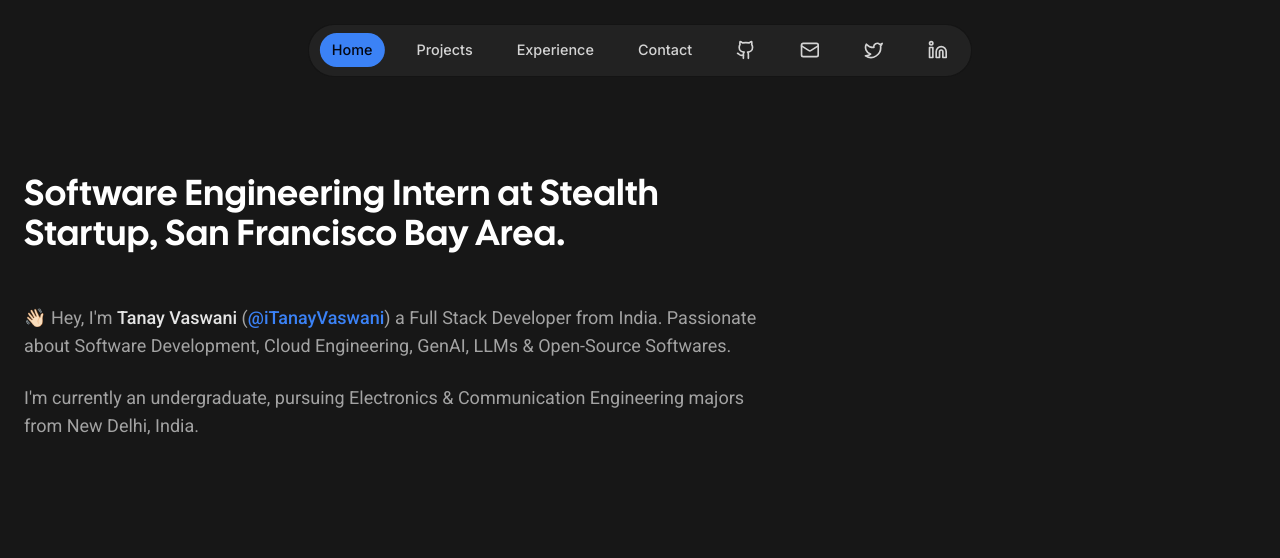
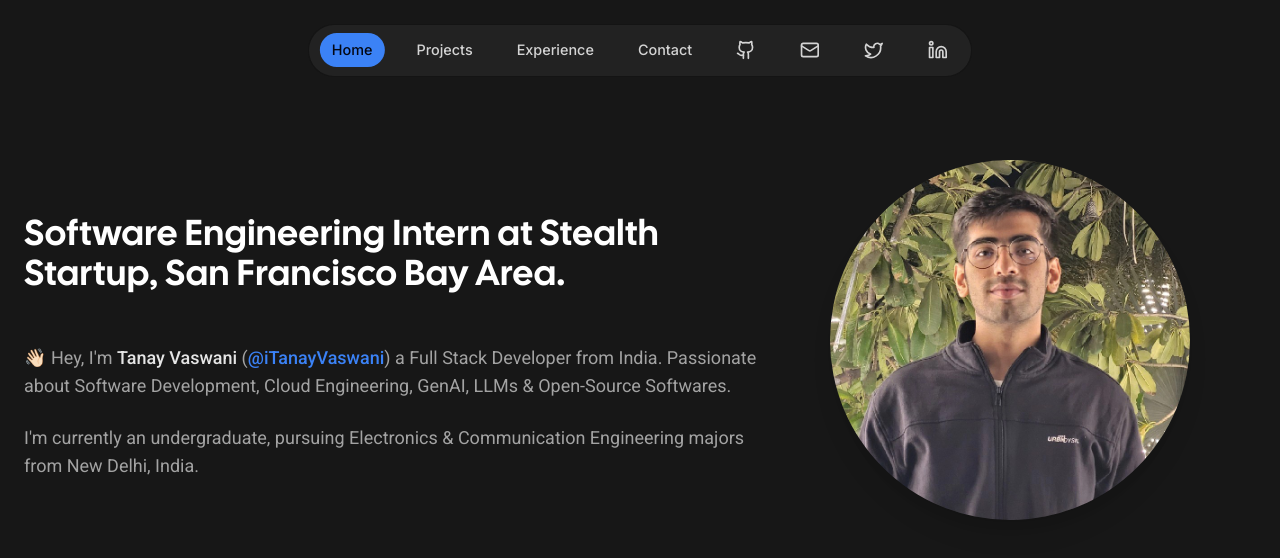
Before and after one commit to tanayvaswani/tanayvaswani-portfolio, a Next.js app: page / in a window 1280 px wide. Shown: the top 558 px of the page. Built offline with nearby package versions, Linux system fonts and the light colour scheme.

Commit message:
fix: img

```diff
--- a/components/avatar/tanay-avatar.tsx
+++ b/components/avatar/tanay-avatar.tsx
@@ -1,11 +1,15 @@
 import { motion } from "framer-motion";
 import tanay from "@/public/tanay.jpeg";
 import Image from "next/image";
+import { cn } from "@/lib/utils";
 
-const TanayAvatar = () => {
+const TanayAvatar = ({ onDesktop = true }: { onDesktop?: boolean }) => {
   return (
     <motion.div
-      className="w-full md:flex items-center justify-center col-span-2 hidden"
+      className={cn(
+        "w-full items-center justify-center col-span-2",
+        onDesktop ? "md:flex hidden" : "flex md:hidden mb-2 -mt-4"
+      )}
       initial={{ opacity: 0 }}
       animate={{ opacity: 1 }}
       transition={{ ease: "easeOut", duration: 2 }}
@@ -13,9 +17,9 @@ const TanayAvatar = () => {
       <Image
         src={tanay}
         alt={"tanay"}
-        className="rounded-full shadow-xl border-4 border-blue-600"
-        width={360}
-        height={360}
+        className="rounded-full shadow-xl"
+        width={onDesktop ? 360 : 240}
+        height={onDesktop ? 360 : 240}
       />
     </motion.div>
   );
--- a/components/hero/hero-section.tsx
+++ b/components/hero/hero-section.tsx
@@ -8,6 +8,7 @@ import Link from "next/link";
 import { motion } from "framer-motion";
 import tanay from "@/public/tanay.jpeg";
 import Image from "next/image";
+import TanayAvatar from "../avatar/tanay-avatar";
 
 const headingFont = localFont({
   src: "../../public/fonts/font.woff2",
@@ -22,7 +23,8 @@ const HeroSection = () => {
   return (
     <div className="grid  md:grid-cols-5 items-center md:max-w-screen-xl md:mx-auto px-6">
       <div className="w-full flex flex-col justify-center col-span-3 h-full">
-       {/* Image for phone */}
+        {/* Image for phone */}
+        <TanayAvatar onDesktop={false} />
 
         <h1
           className={cn(
@@ -74,6 +76,7 @@ const HeroSection = () => {
       </div>
 
       {/* Image for Desktop */}
+      <TanayAvatar />
     </div>
   );
 };
```
